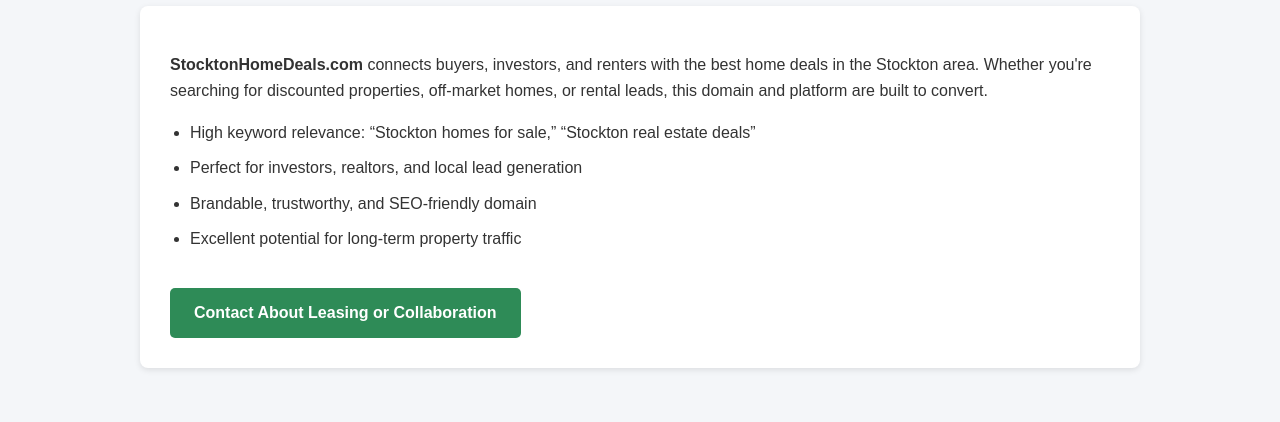
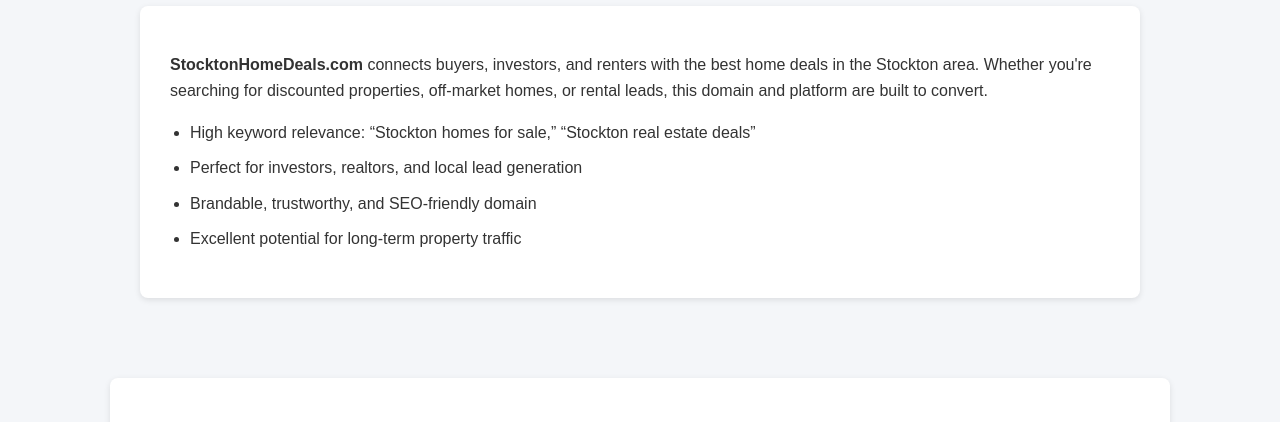
Before and after one commit to caly27/stocktonhomedeals.com, a plain HTML site: page index.html in a window 1280 px wide. Shown: the part 378-800 px from the top of the page. Drawn offline with Linux system fonts and the light colour scheme.

Commit message:
index.html

```diff
--- a/index.html
+++ b/index.html
@@ -138,7 +138,7 @@
         <li>Brandable, trustworthy, and SEO-friendly domain</li>
         <li>Excellent potential for long-term property traffic</li>
       </ul>
-      <a class="cta-button" href="mailto:Carlos.h2727@gmail.com?subject=Inquiry%20about%20StocktonHomeDeals.com">Contact About Leasing or Collaboration</a>
+
     </div>
   </section>
 
```
